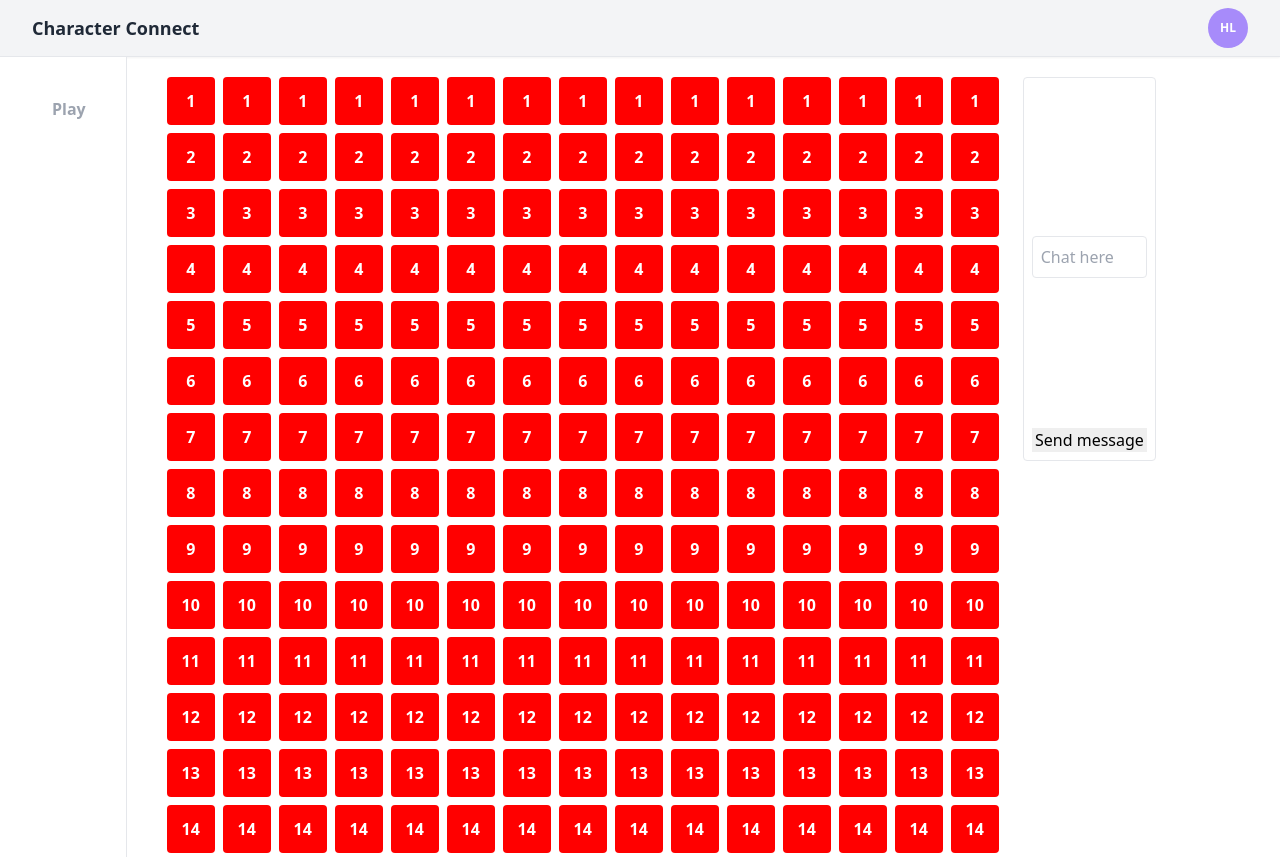
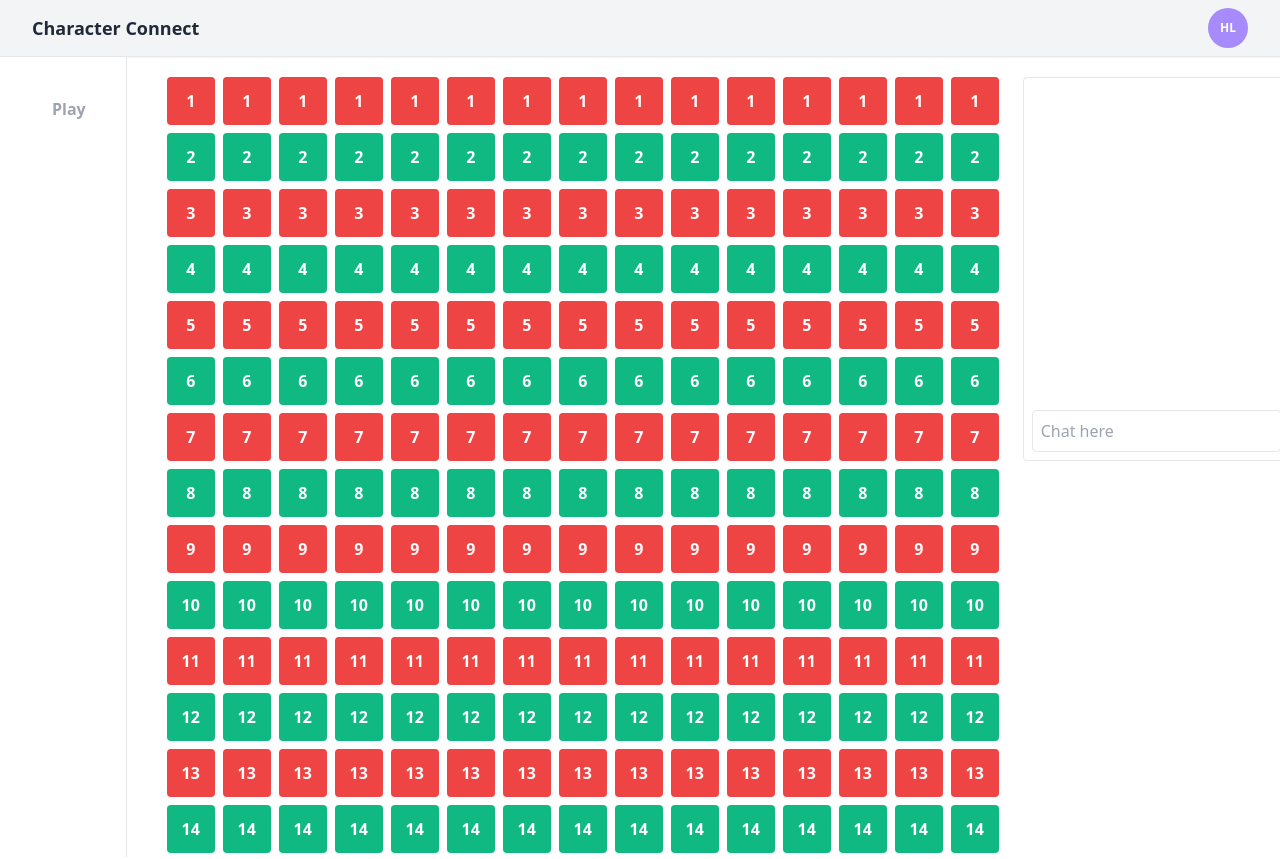
Before and after one commit to Team12Coursework/Prototype, a Vue app in the folder frontend/: page /play in a window 1280 px wide. Shown: the top 859 px of the page. Built offline with nearby package versions, Linux system fonts and the light colour scheme.

Commit message:
improved chatbox and gameboard

```diff
--- a/frontend/src/components/Chatbox.vue
+++ b/frontend/src/components/Chatbox.vue
@@ -1,13 +1,12 @@
 <template>
 <form @submit="onSubmit" class="add-form">
-    <div class="border p-2 rounded w-1/2 flex flex-col justify-between h-96 w-96">
+    <div class="border p-2 rounded flex flex-col justify-between h-96 w-90/100">
         <div class="flex flex-col">
             <div>
   <p v-for="message in messages" :key="message">{{ message }}</p>
 </div>
         </div>
         <input class="border rounded p-2" type="text" v-model="text" placeholder="Chat here" />
-         <input type="submit" value="Send message" class="btn btn-block" />
 
     </div>
 </form>
--- a/frontend/src/components/GameBoard.vue
+++ b/frontend/src/components/GameBoard.vue
@@ -2,7 +2,7 @@
     <div class="flex space-x-2 justify-center w-full">
         <div v-for="i in 15" :key="i" class="flex flex-col space-y-2 w-full">
             <div  v-for="j in 15" :key="j" class="flex bg-grey-100 w-full rounded justify-center items-center font-semibold" style="aspect-ratio: 1;">
-                <Tile  @multiplier="multiply()" :color= "isMultiply ? 'green' : 'red'"> {{ j }}</Tile>
+                <Tile :class="colorTile(j)">{{ j }}</Tile>
             </div>
         </div>
     </div>
@@ -17,6 +17,16 @@ export default {
         Tile,
     },
 
+    methods: {
+    colorTile(j) {
+        if (j % 2 == 0) {
+            return "bg-green-500"
+       } else {
+            return "bg-red-500"
+        }
+    }
+},
+
     mounted() {
         console.log("hello");
     },
--- a/frontend/src/components/Tile.vue
+++ b/frontend/src/components/Tile.vue
@@ -17,24 +17,6 @@ export default {
     }
 
     },
-
-methods: {
-
-    multiply() {
-    for (let j=0; j < 15; j++) {
-        if (j % 2 == 0) {
-            this.isMultiply = true;
-        } else {
-            this.isMultiply = false;
-        }
-    }
-
-    let isMultiply = false;
-    this.$emit("multiplier", isMultiply)
-
-    },
-
-},
 }
 
 </script>
```
